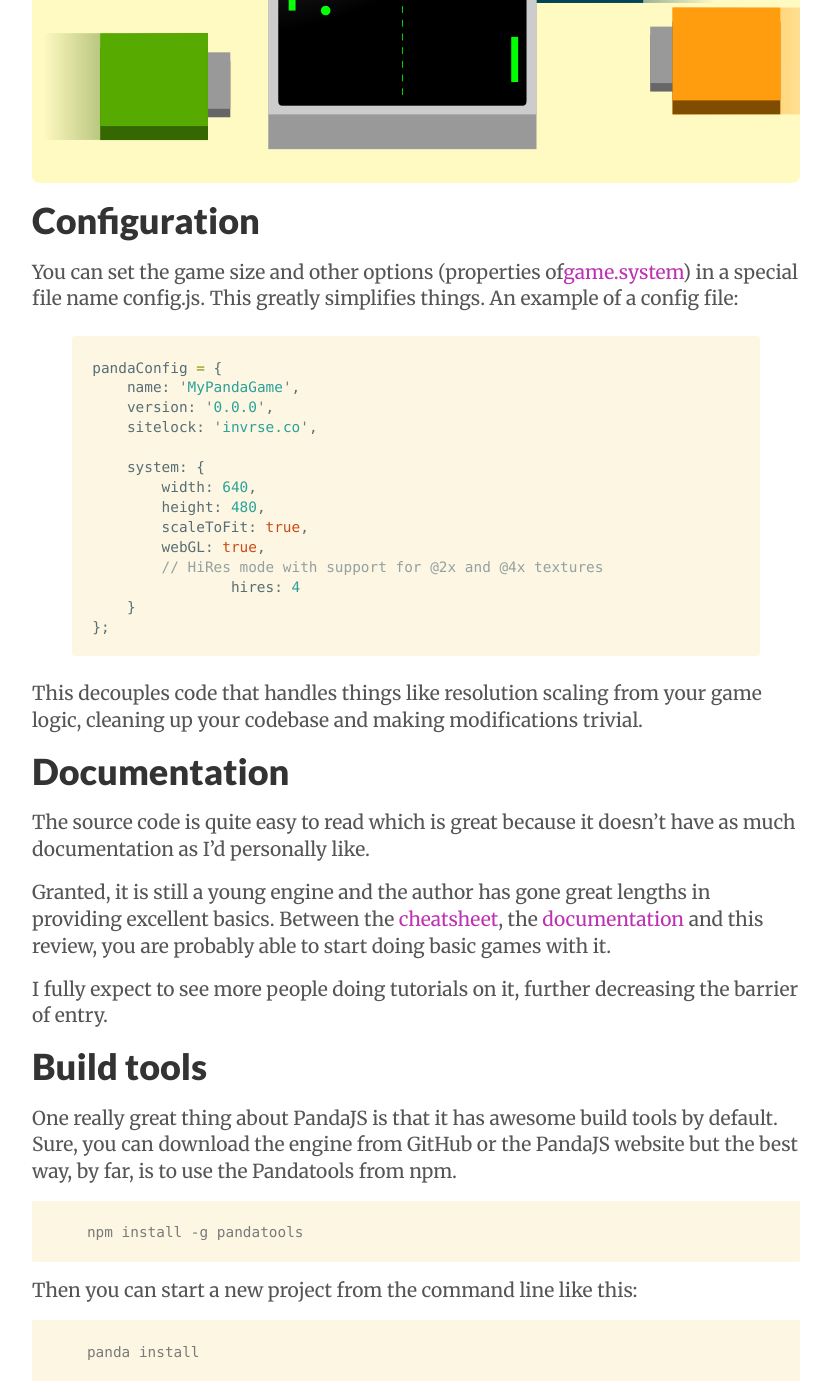
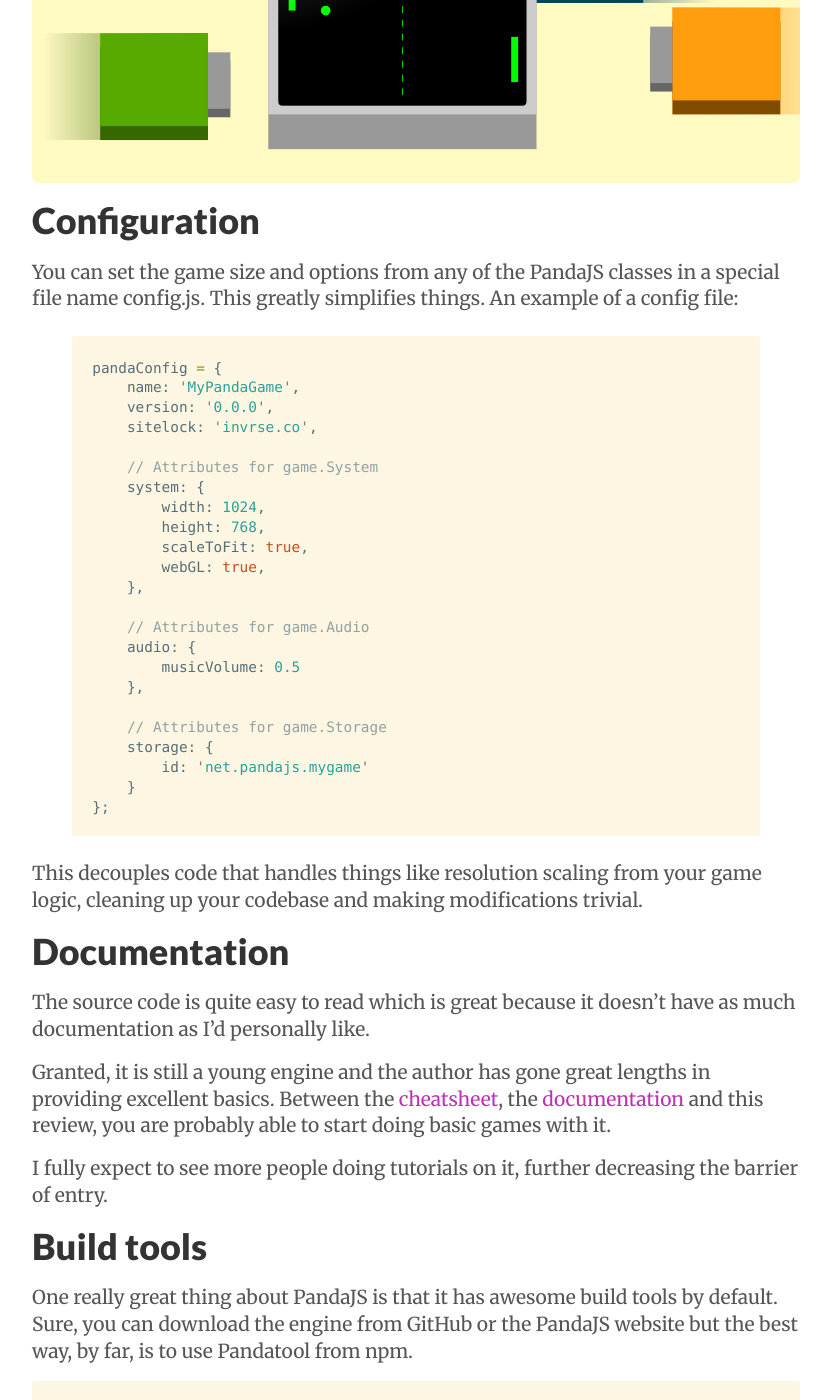
Before and after one commit to ThaisRobba/invrse, a Jekyll site: the page built from _posts/2014-12-17-pandajs.md, in a window 1280 px wide and 1400 px high, scrolled down 3405 px. Shown: the whole window, without its empty margins (224-1055 px from the left). Built offline with Jekyll 4.4.1, drawn with Linux system fonts in a browser that asks for light colours; nearby versions of some CDN libraries; comment, search, counter and statistics services are not loaded; some of the changed text lies outside the part shown.

Commit message:
fixing a few things

```diff
--- a/_posts/2014-12-17-pandajs.md
+++ b/_posts/2014-12-17-pandajs.md
@@ -68,9 +68,9 @@
 
         //Since PandaJS uses PixiJS,
         //you get all of Pixi's methods and properties for sprites
-        this.sprite.position.x = x || 0;
-        this.sprite.position.y = y || 0;
-        this.sprite.anchor.x = this.sprite.anchor.y = 0.5;
+        this.sprite.position.x = x;
+        this.sprite.position.y = y;
+        this.sprite.anchor.set(0.5, 0.5);
 
         //We then need to add the sprite to the stage, else it won't render
         game.scene.stage.addChild(this.sprite);
@@ -121,7 +121,7 @@
 
 ###Configuration
 
-You can set the game size and other options (properties of<a href="http://www.pandajs.net/docs/classes/game.System.html" target="_blank">game.system</a>) in a special file name config.js. This greatly simplifies things. An example of a config file:
+You can set the game size and options from any of the PandaJS classes in a special file name config.js. This greatly simplifies things. An example of a config file:
 
 {% highlight javascript %}
 pandaConfig = {
@@ -129,13 +129,22 @@
     version: '0.0.0',
     sitelock: 'invrse.co',
 
+    // Attributes for game.System
     system: {
-        width: 640,
-        height: 480,
+        width: 1024,
+        height: 768,
         scaleToFit: true,
         webGL: true,
-        // HiRes mode with support for @2x and @4x textures
-		hires: 4
+    },
+
+    // Attributes for game.Audio
+    audio: {
+        musicVolume: 0.5
+    },
+
+    // Attributes for game.Storage
+    storage: {
+        id: 'net.pandajs.mygame'
     }
 };
 {% endhighlight %}
@@ -152,9 +161,9 @@
 
 ###Build tools
 
-One really great thing about PandaJS is that it has awesome build tools by default. Sure, you can download the engine from GitHub or the PandaJS website but the best way, by far, is to use the Pandatools from npm.
+One really great thing about PandaJS is that it has awesome build tools by default. Sure, you can download the engine from GitHub or the PandaJS website but the best way, by far, is to use Pandatool from npm.
 
-        npm install -g pandatools
+        npm install -g pandatool
 
 Then you can start a new project from the command line like this:
 
```
